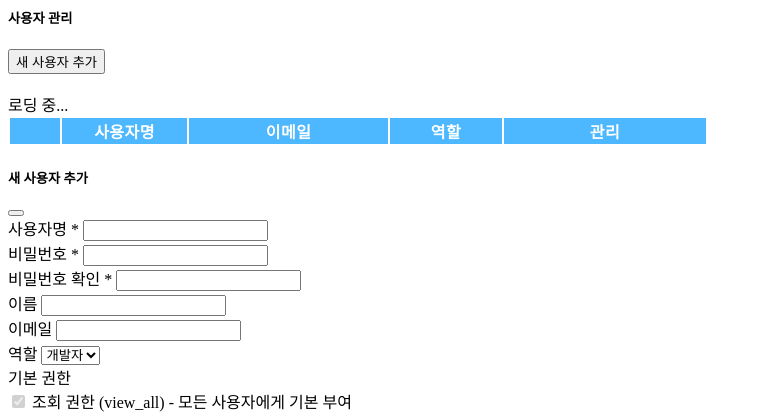
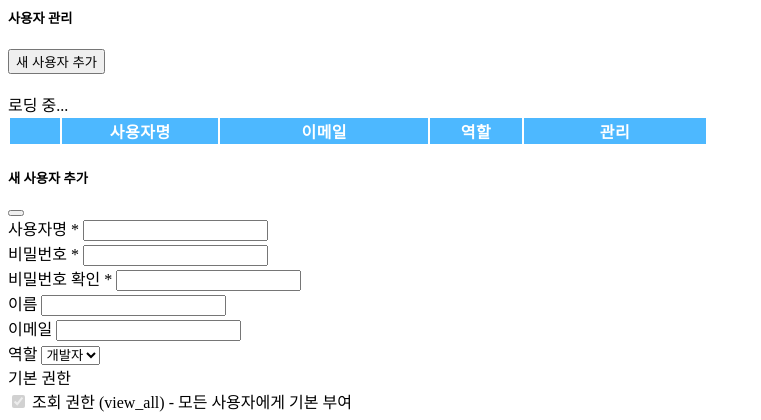
Before and after one commit to kangseongwon1/terraform-proxmox, a Flask app: page /admin/iam/content in a window 1280 px wide. Shown: the top 420 px of the page, without its empty margins (0-761 px from the left). Run offline with Flask 3, Linux system fonts and the light colour scheme; lists and menus that the app fills with data are empty; parts of the project's set-up code (start-up, migrations or seed data) failed here and were passed over.

Commit message:
ui 수정

```diff
--- a/templates/partials/admin_iam_content.html
+++ b/templates/partials/admin_iam_content.html
@@ -22,10 +22,10 @@
           <tr>
             <!-- ===== 테이블 헤더 너비 설정 (iam.js의 renderTable 함수와 일치해야 함) ===== -->
             <th style="width:48px;"></th> <!-- 프로필 아이콘 -->
-            <th class="text-center" style="min-width:100px;">사용자명</th> <!-- 사용자명 -->
-            <th class="text-center" style="min-width:160px;">이메일</th> <!-- 이메일 -->
-            <th class="text-center" style="width:110px;">역할</th> <!-- 역할 -->
-            <th class="text-center" style="width:200px;">관리</th> <!-- 권한 관리 및 삭제 버튼 -->
+            <th class="text-center" style="min-width:90px;">사용자명</th> <!-- 사용자명 -->
+            <th class="text-center" style="min-width:120px; max-width:180px;">이메일</th> <!-- 이메일 -->
+            <th class="text-center" style="width:90px;">역할</th> <!-- 역할 -->
+            <th class="text-center" style="width:180px;">관리</th> <!-- 권한 관리 및 삭제 버튼 -->
             <!-- ===== 테이블 헤더 너비 설정 끝 ===== -->
           </tr>
         </thead>
@@ -314,5 +314,11 @@
     .iam-perm-list::-webkit-scrollbar-thumb:hover {
       background: #a8a8a8;
     }
+
+    .iam-table td {
+      overflow: hidden;
+      text-overflow: ellipsis;
+      white-space: nowrap;
+    }
   </style>
 </div>
```
Also changed, not shown: static/iam.js (+5 -5 lines).
